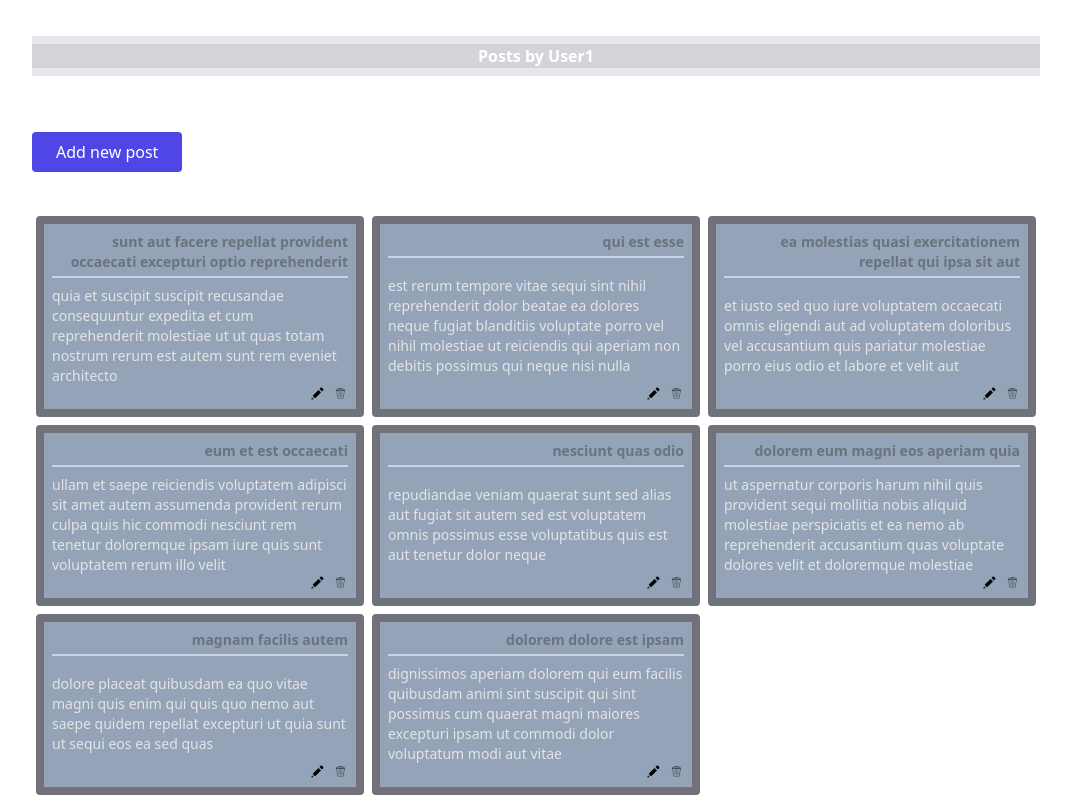
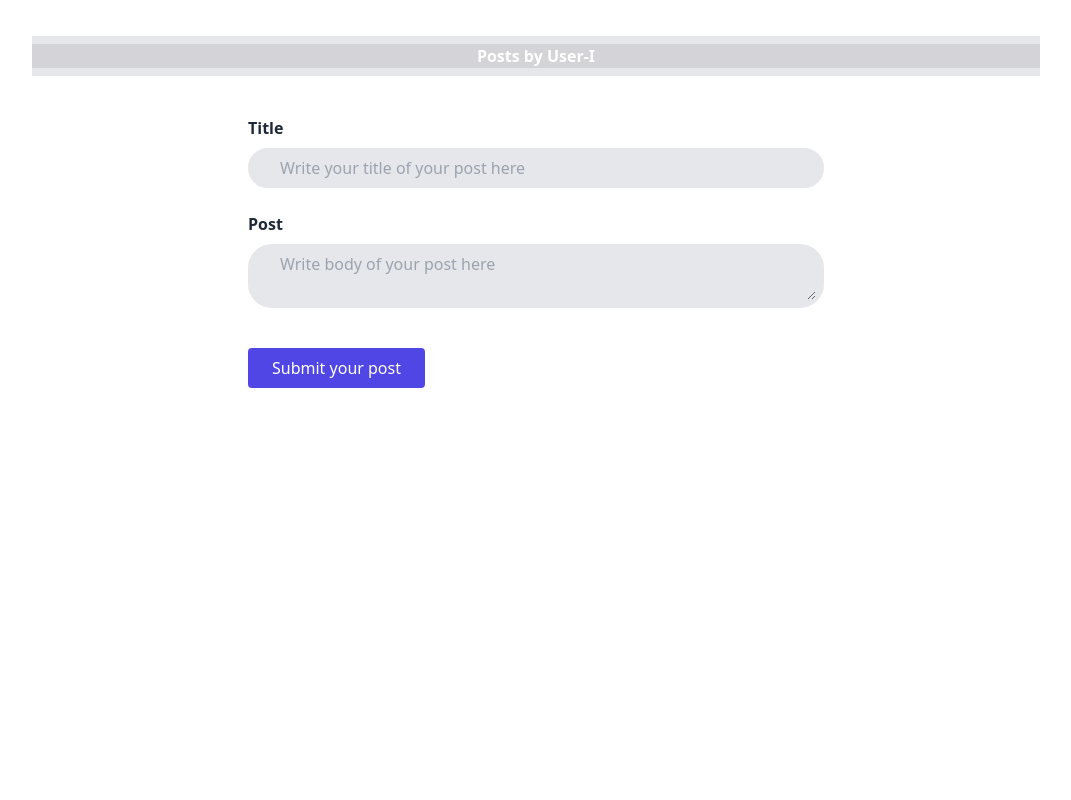
Before and after one commit to necmigunduz/verde-tailwind-rtk, a React (Create React App) app: page /add-post in a window 1280 px wide. Shown: the whole page, without its empty margins (104-1175 px from the left). Built offline with nearby package versions, Linux system fonts and the light colour scheme.

Commit message:
Add textfield and textarea and add link to the add new post button

```diff
--- a/src/App.js
+++ b/src/App.js
@@ -1,13 +1,18 @@
-import PostList from './features/users/PostList';
+import { Routes, Route } from 'react-router-dom';
+import AddPost from './features/AddPost';
+import PostList from './features/posts/PostList';
 import './App.css';
 
 function App() {
   return (
     <div className="container mx-auto px-2 pt-5 max-w-5xl">
       <h1 className="text-center text-white font-bold x-1 my-4 border-y-8 bg-zinc-300">
-        Posts by User1
+        Posts by User-I
       </h1>
-      <PostList />
+      <Routes>
+        <Route path='/' element={<PostList />} />
+        <Route path='/add-post' element={<AddPost />} />
+      </Routes>
     </div>
   );
 }
--- /dev/null
+++ b/src/components/TextArea.js
@@ -0,0 +1,19 @@
+import React from 'react'
+
+const TextArea = ({ label, inputProps, onChange, value }) => {
+    return (
+      <div className='flex flex-col'>
+          <label className='mb-2 text-base text-gray-800 font-bold'>{label}</label>
+          <textarea
+              className='bg-gray-200 px-6 border-8 outline-none rounded-3xl'
+              {...inputProps}
+              onChange={onChange}
+              value={value}
+          >
+
+          </textarea>
+      </div>
+    )
+  }
+
+export default TextArea
--- /dev/null
+++ b/src/components/TextField.js
@@ -0,0 +1,17 @@
+import React from 'react'
+
+const TextField = ({ label, inputProps, onChange, value }) => {
+  return (
+    <div className='flex flex-col'>
+        <label className='mb-2 text-base text-gray-800 font-bold'>{label}</label>
+        <input
+            className='bg-gray-200 px-6 border-8 outline-none rounded-3xl'
+            {...inputProps}
+            onChange={onChange}
+            value={value}
+        />
+    </div>
+  )
+}
+
+export default TextField
--- /dev/null
+++ b/src/features/AddPost.js
@@ -0,0 +1,45 @@
+import { useState } from "react"
+import TextField from "../components/TextField"
+import Button from "../components/Button"
+import TextArea from "../components/TextArea"
+import { useNavigate } from "react-router-dom"
+
+const AddPost = () => {
+  const navigate = useNavigate();
+  const [values, setValues] = useState({
+    title: '',
+    post: ''
+  })
+  const handleClick = (e) => {
+    setValues({title: '', post:''})
+    console.log(values)
+    navigate('/')
+  }
+  return (
+    <div className="mt-10 max-w-xl mx-auto">
+        <TextField
+            label="Title"
+            value={values.title}
+            onChange = {(e) => setValues({
+              ...values,
+              title: e.target.value
+            })}
+            inputProps={{type:'text', placeholder:'Write your title of your post here'}}
+        /><br />
+        <TextArea
+            label="Post"
+            value={values.post}
+            onChange = {(e) => setValues({
+              ...values,
+              post: e.target.value
+            })}
+            inputProps={{type:'text', placeholder:'Write body of your post here'}}
+        />
+        <Button onClick={handleClick}>
+          Submit your post
+        </Button>
+    </div>
+  )
+}
+
+export default AddPost
--- a/src/features/users/PostList.js
+++ b/src/features/posts/PostList.js
@@ -1,3 +1,4 @@
+import { Link } from "react-router-dom";
 import Button from "../../components/Button";
 import { Posts } from "../../components/posts";
 import RenderCard from "../../components/renderCard";
@@ -7,9 +8,9 @@ const PostList = () => {
   return (
     <>
       <div>
-        <Button>Add new post</Button>
+        <Link to='/add-post'><Button>Add new post</Button></Link>
       </div>
-      <div className="grid md:grid-cols-3">
+      <div className="grid md:grid-cols-4">
         {Posts.length ? (
           cards
         ) : (
--- a/src/index.js
+++ b/src/index.js
@@ -1,15 +1,17 @@
-import React from 'react';
-import ReactDOM from 'react-dom/client';
-import { BrowserRouter as Router } from 'react-router-dom';
-import './index.css';
-import App from './App';
-import reportWebVitals from './reportWebVitals';
+import React from "react";
+import ReactDOM from "react-dom/client";
+import { BrowserRouter as Router } from "react-router-dom";
+import "./index.css";
+import App from "./App";
+import reportWebVitals from "./reportWebVitals";
 
-const root = ReactDOM.createRoot(document.getElementById('root'));
+const root = ReactDOM.createRoot(document.getElementById("root"));
 root.render(
-  <Router>
-    <App />
-  </Router>
+  <React.StrictMode>
+    <Router>
+      <App />
+    </Router>
+  </React.StrictMode>
 );
 
 // If you want to start measuring performance in your app, pass a function
```
